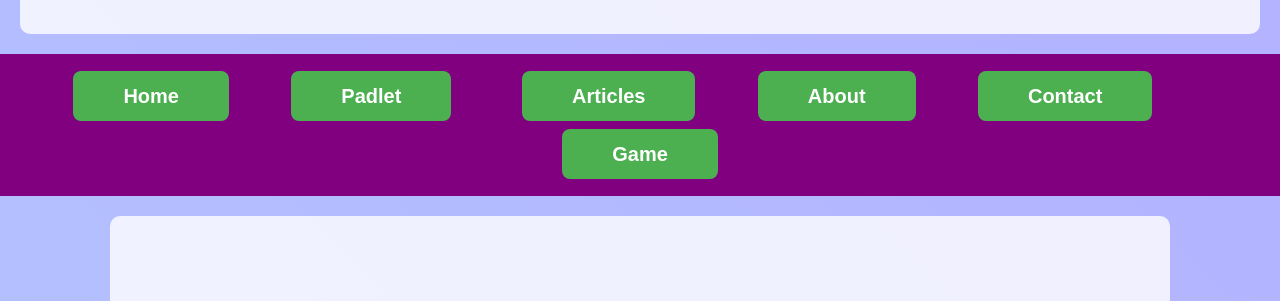
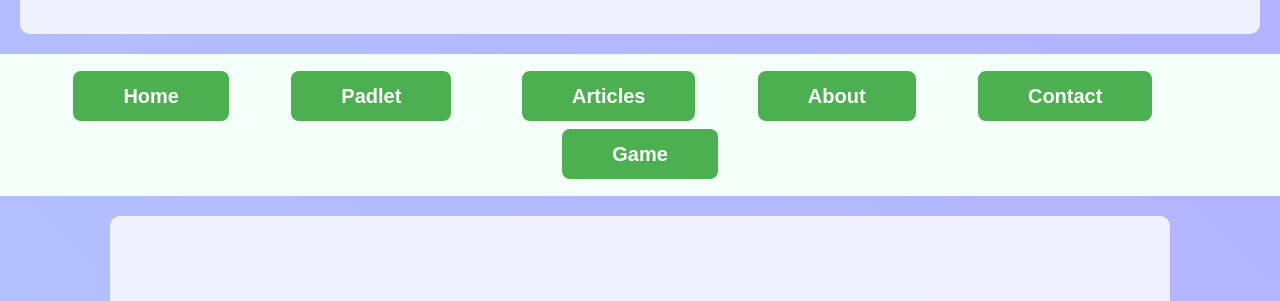
Before and after one commit to KyuDaniel/TheKiwiProject.github.io, a plain HTML site: page index.html in a window 1280 px wide. Shown: the part 163-464 px from the top of the page. Drawn offline with nearby package versions, Linux system fonts and the light colour scheme; a script that the page names is missing.

Commit message:
Update desin.css

```diff
--- a/desin.css
+++ b/desin.css
@@ -132,7 +132,7 @@ button {
 
 
   nav {
-      background-color: #800080;
+      background-color: #F5FFFA;
       padding:0.88em;
       text-align: center;
   }
```
